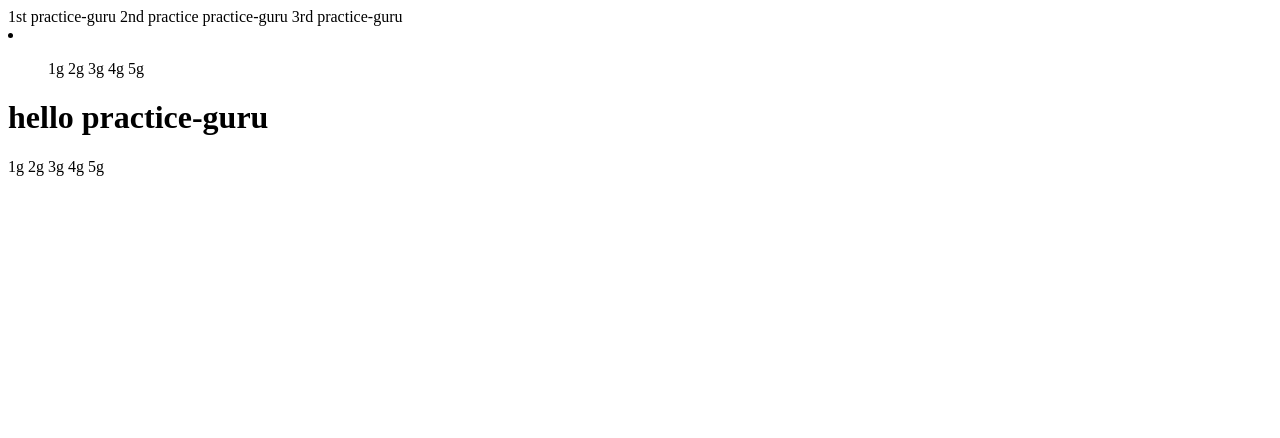
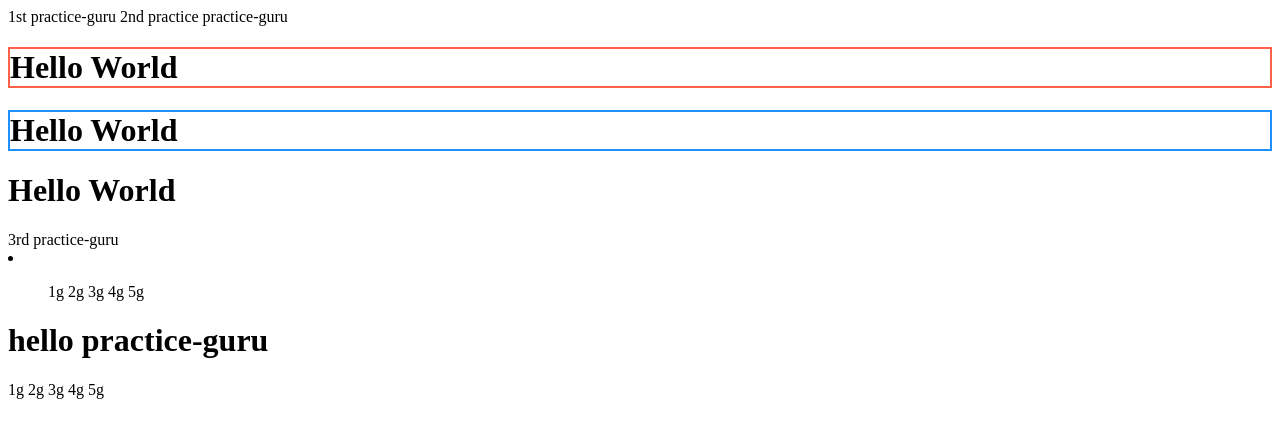
Before and after one commit to chandan317/practice1, a plain HTML site: page index.html in a window 1280 px wide. Drawn offline with Linux system fonts and the light colour scheme.

Commit message:
Update index.html

```diff
--- a/index.html
+++ b/index.html
@@ -10,6 +10,11 @@
     1st practice-guru
 
     2nd practice practice-guru
+    <h1 style="border: 2px solid Tomato;">Hello World</h1>
+
+<h1 style="border: 2px solid DodgerBlue;">Hello World</h1>
+
+<h1 style="border: 2px solid yello;">Hello World</h1>
 
     <bold>
         3rd practice-guru
```
